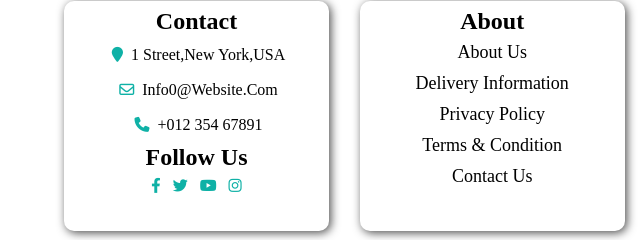
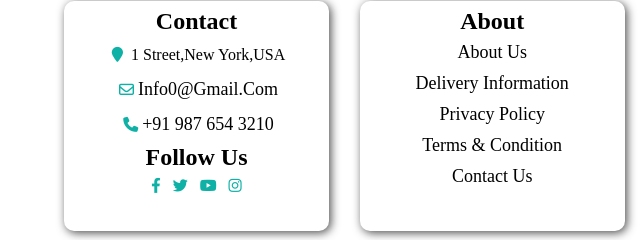
Before and after one commit to shubham-joshi-281/shopping-website, a plain HTML site: page product1.html in a window 1280 px wide. Shown: the part 1394-1634 px from the top of the page, 0-640 px from the left. Drawn offline with Linux system fonts and the light colour scheme.

Commit message:
Single Product File

```diff
--- a/product1.html
+++ b/product1.html
@@ -20,7 +20,9 @@
     <!-- Header Section Starts -->
     <section id="header">
       <div class="logo">
-        <h1><span>E</span><span>Comm</span></h1>
+        <h1>
+          <a href="./index.html"> <span>E</span><span>Comm</span></a>
+        </h1>
       </div>
       <div id="nav">
         <li class="nav-li"><a href="index.html">Home</a></li>
@@ -218,9 +220,14 @@
           <i class="fa-solid fa-location-pin"></i>
           1 Street,New York,USA
         </p>
-        <p><i class="fa-regular fa-envelope"></i> info0@website.com</p>
-        <p><i class="fa-sharp fa-solid fa-phone"></i> +012 354 67891</p>
-
+        <p>
+          <i class="fa-regular fa-envelope"></i
+          ><a href="mail:info0@gmail.com">info0@gmail.com</a>
+        </p>
+        <p>
+          <i class="fa-sharp fa-solid fa-phone"></i
+          ><a href="tel: +91 987 654 3210">+91 987 654 3210</a>
+        </p>
         <h2>follow us</h2>
         <a href="http://www.facebook.com" target="_blank">
           <i class="fa-brands fa-facebook-f"></i>
@@ -261,6 +268,7 @@
       </div>
     </section>
     <!-- Footer Section Ends -->
+
     <!-- some icons -->
     <div class="top" onclick="scrollToTop()">
       <i class="fa-solid fa-up-long"></i>
```
